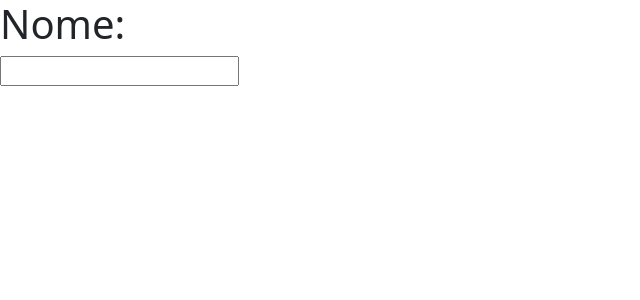
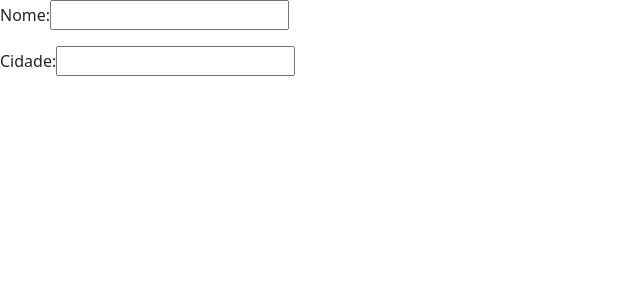
Before and after one commit to pedrogles/angular-introduction, an Angular app: page / in a window 1280 px wide. Shown: the top 300 px of the page, without its empty margins (0-640 px from the left). Built offline with nearby package versions, Linux system fonts and the light colour scheme.

Commit message:
FormsModule formStructure

```diff
--- a/src/app/component09/component09.component.html
+++ b/src/app/component09/component09.component.html
@@ -1,3 +1,16 @@
-<h1>Nome:</h1>
+<!-- <h1>Nome:</h1>
 <input type="text" [(ngModel)]="name">
-<p>{{name}}</p>
+<p>{{name}}</p> -->
+
+<form action="">
+    <div>
+        <label for="name">Nome:</label>
+        <input type="text" name="name" id="name" [(ngModel)]="dataForm.name">
+        <p>{{dataForm.name}}</p>
+    </div>
+    <div>
+        <label for="city">Cidade:</label>
+        <input type="text" name="city" id="city" [(ngModel)]="dataForm.city">
+        <p>{{dataForm.city}}</p>
+    </div>
+</form>
--- a/src/app/component09/component09.component.ts
+++ b/src/app/component09/component09.component.ts
@@ -1,6 +1,10 @@
 import { Component } from '@angular/core';
 import { FormsModule } from '@angular/forms';
 
+interface formProps {
+  name: string;
+  city: string;
+}
 @Component({
   selector: 'app-component09',
   standalone: true,
@@ -9,5 +13,5 @@ import { FormsModule } from '@angular/forms';
   styleUrl: './component09.component.css'
 })
 export class Component09Component {
-  name:string = '';
+  dataForm:formProps = {name: '', city: ''};
 }
```
